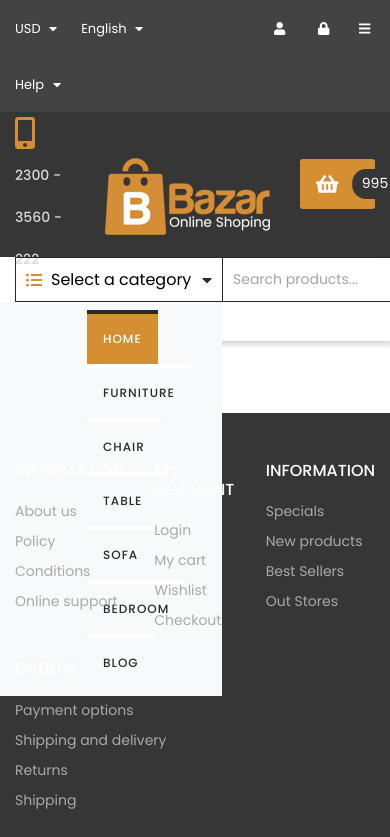
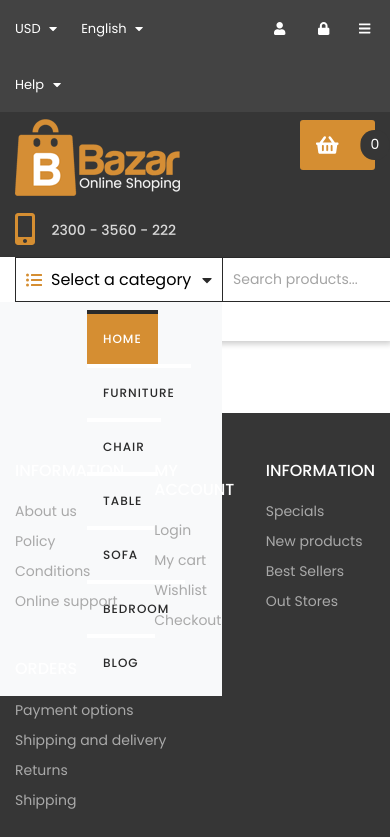
Before and after one commit to kamilwilk95/wdp-2206-02, a React (Create React App) app: page /product/1 in a window 390 px wide. Shown: the top 837 px of the page. Built offline with nearby package versions, Linux system fonts and the light colour scheme; grey boxes are pictures that could not be loaded.

Commit message:
Change CompanyClaim.js, add RWD again because it was somehow removed from master

```diff
--- a/src/components/layout/CompanyClaim/CompanyClaim.js
+++ b/src/components/layout/CompanyClaim/CompanyClaim.js
@@ -1,41 +1,40 @@
 import React from 'react';
 // import PropTypes from 'prop-types';
+
 import styles from './CompanyClaim.module.scss';
 
 import { FontAwesomeIcon } from '@fortawesome/react-fontawesome';
 import { faMobileAlt, faShoppingBasket } from '@fortawesome/free-solid-svg-icons';
 
-const CompanyClaim = () => {
-  return (
+const CompanyClaim = () => (
   <div className={styles.root}>
     <div className='container'>
       <div className='row align-items-center'>
-          <div className={`col text-left ${styles.phoneNumber}`}>
+        <div
+          className={`col-sm-12 col-md-4 order-3 order-md-1 text-left ${styles.phoneNumber}`}
+        >
           <p>
-              <FontAwesomeIcon className={styles.icon} icon={faMobileAlt} /> 2300 - 3560
-              - 222
+            <FontAwesomeIcon className={styles.icon} icon={faMobileAlt} /> 2300 - 3560 -
+            222
           </p>
         </div>
-          <div className='col text-center'>
+        <div className='col text-center order-1 order-md-2'>
           <a href='#'>
             <img src='/images/logo.png' alt='Bazar' />
           </a>
         </div>
-          <div className={`col text-right ${styles.cart}`}>
+        <div className={`col text-right order-2 order-md-3 ${styles.cart}`}>
           <a href='#' className={styles.cartBox}>
             <div className={styles.cartIcon}>
               <FontAwesomeIcon className={styles.icon} icon={faShoppingBasket} />
             </div>
-              <div className={styles.cartCounter}>
-                <span>995</span>
-              </div>
+            <div className={styles.cartCounter}>0</div>
           </a>
         </div>
       </div>
     </div>
   </div>
 );
-};
 
 // CompanyClaim.propTypes = {};
 
```
Lines whose indentation alone changed are shown as unchanged.
